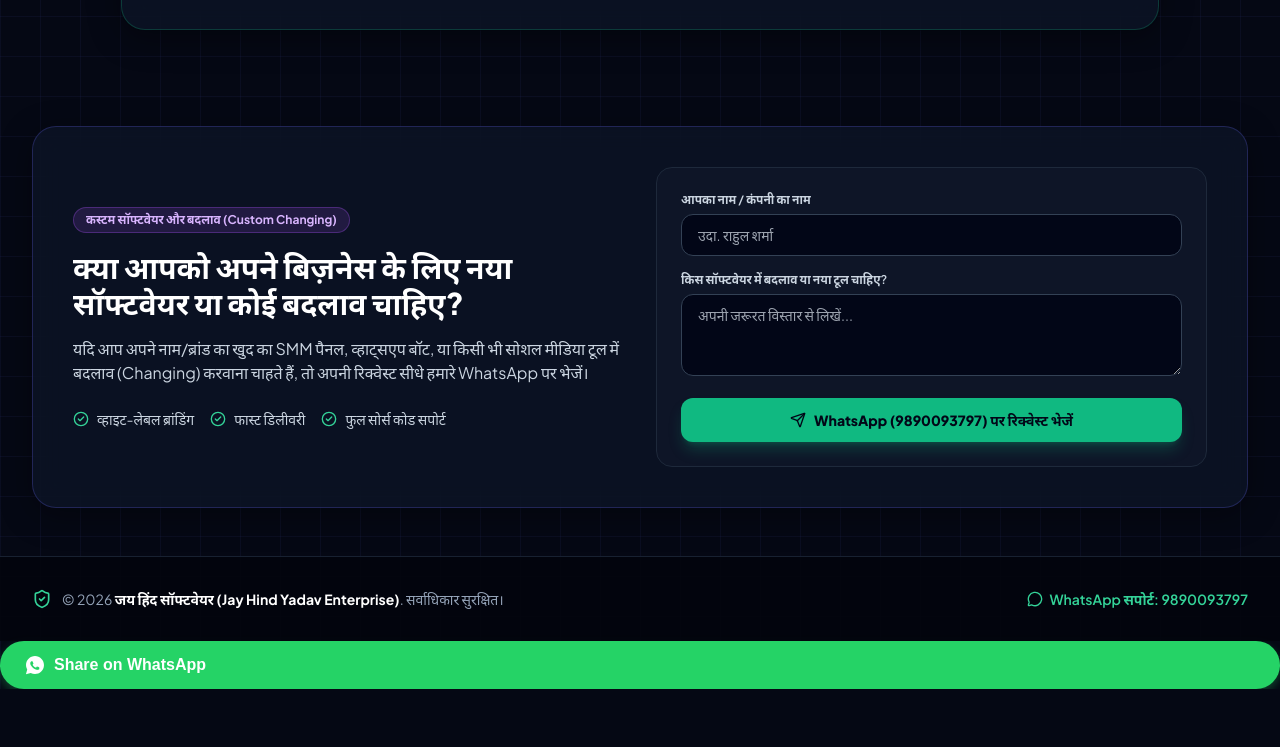
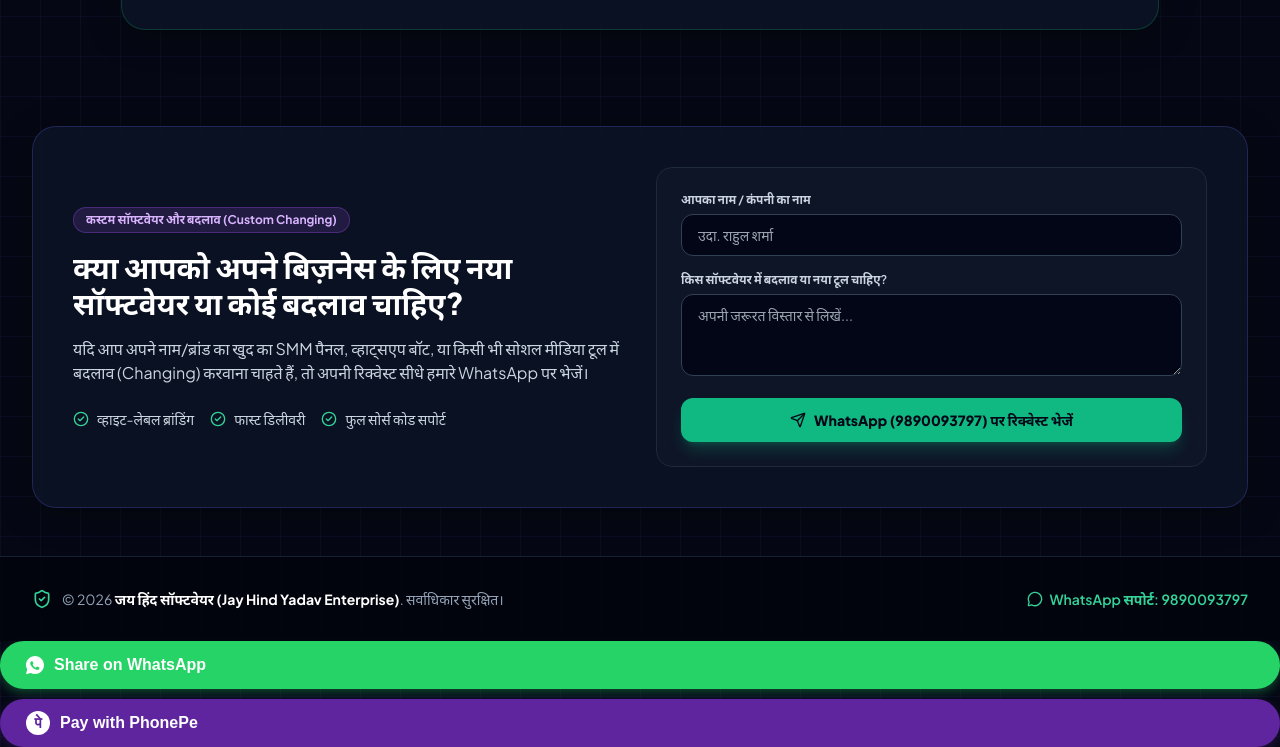
Before and after one commit to jy177594-maker/jay-hind-software, a plain HTML site: page index.html in a window 1280 px wide. Shown: the part 3144-3891 px from the top of the page. Before the commit the page ends 3833 px from the top, so only its background shows below. Drawn offline with nearby package versions, Linux system fonts and the light colour scheme.

Commit message:
Update index.html

```diff
--- a/index.html
+++ b/index.html
@@ -1165,3 +1165,82 @@ UTR रेफरेंस नंबर  : ${verifiedUtrGlobal}
   }
 </script>
 <!-- WhatsApp Share Button Code End -->
+<!-- PhonePe Direct Payment Button Code Start -->
+<style>
+  .phonepe-pay-btn {
+    display: inline-flex;
+    align-items: center;
+    gap: 10px;
+    background-color: #5f259f; /* PhonePe का असली पर्पल रंग */
+    color: #ffffff;
+    font-family: Arial, sans-serif;
+    font-size: 16px;
+    font-weight: bold;
+    padding: 12px 26px;
+    border: none;
+    border-radius: 50px;
+    cursor: pointer;
+    box-shadow: 0 4px 12px rgba(95, 37, 159, 0.35);
+    transition: background-color 0.3s ease, transform 0.2s ease;
+    text-decoration: none;
+    margin-top: 10px;
+  }
+
+  .phonepe-pay-btn:hover {
+    background-color: #4a1c7c;
+    transform: translateY(-2px);
+  }
+
+  .phonepe-icon-circle {
+    background-color: #ffffff;
+    color: #5f259f;
+    width: 24px;
+    height: 24px;
+    border-radius: 50%;
+    display: flex;
+    align-items: center;
+    justify-content: center;
+    font-weight: 900;
+    font-size: 15px;
+  }
+</style>
+
+<button class="phonepe-pay-btn" onclick="payWithPhonePe()">
+  <span class="phonepe-icon-circle">पे</span>
+  Pay with PhonePe
+</button>
+
+<script>
+  function payWithPhonePe() {
+    // 1. यहाँ अपनी असली UPI ID डालें (जैसे: jayhind@ybl या आपका नंबर@ybl)
+    const upiId = "आपकी-UPI-ID@ybl";
+
+    // 2. यहाँ अपना या अपनी कंपनी का नाम लिखें
+    const payeeName = "Jay Hind Software";
+
+    // 3. अगर कोई फिक्स राशि (Amount) रखनी है तो लिखें (जैसे "199"), वरना खाली ("") छोड़ दें ताकि यूज़र खुद राशि डाल सके
+    const amount = "";
+
+    // 4. पेमेंट का नोट/विवरण
+    const note = "Payment for Jay Hind Software";
+
+    // मानक UPI लिंक तैयार करना
+    let upiParams = `pa=${encodeURIComponent(upiId)}&pn=${encodeURIComponent(payeeName)}&tn=${encodeURIComponent(note)}&cu=INR`;
+    if (amount !== "") {
+      upiParams += `&am=${encodeURIComponent(amount)}`;
+    }
+
+    // चेक करें कि यूज़र Android फोन इस्तेमाल कर रहा है या iPhone/अन्य
+    const isAndroid = /Android/i.test(navigator.userAgent);
+
+    if (isAndroid) {
+      // Android पर सीधे PhonePe ऐप (com.phonepe.app) खोलने का Intent लिंक
+      const phonePeIntent = `intent://pay?${upiParams}#Intent;scheme=upi;package=com.phonepe.app;end;`;
+      window.location.href = phonePeIntent;
+    } else {
+      // iPhone या अन्य डिवाइस के लिए डायरेक्ट PhonePe/UPI लिंक
+      window.location.href = `phonepe://pay?${upiParams}`;
+    }
+  }
+</script>
+<!-- PhonePe Direct Payment Button Code End -->
```
